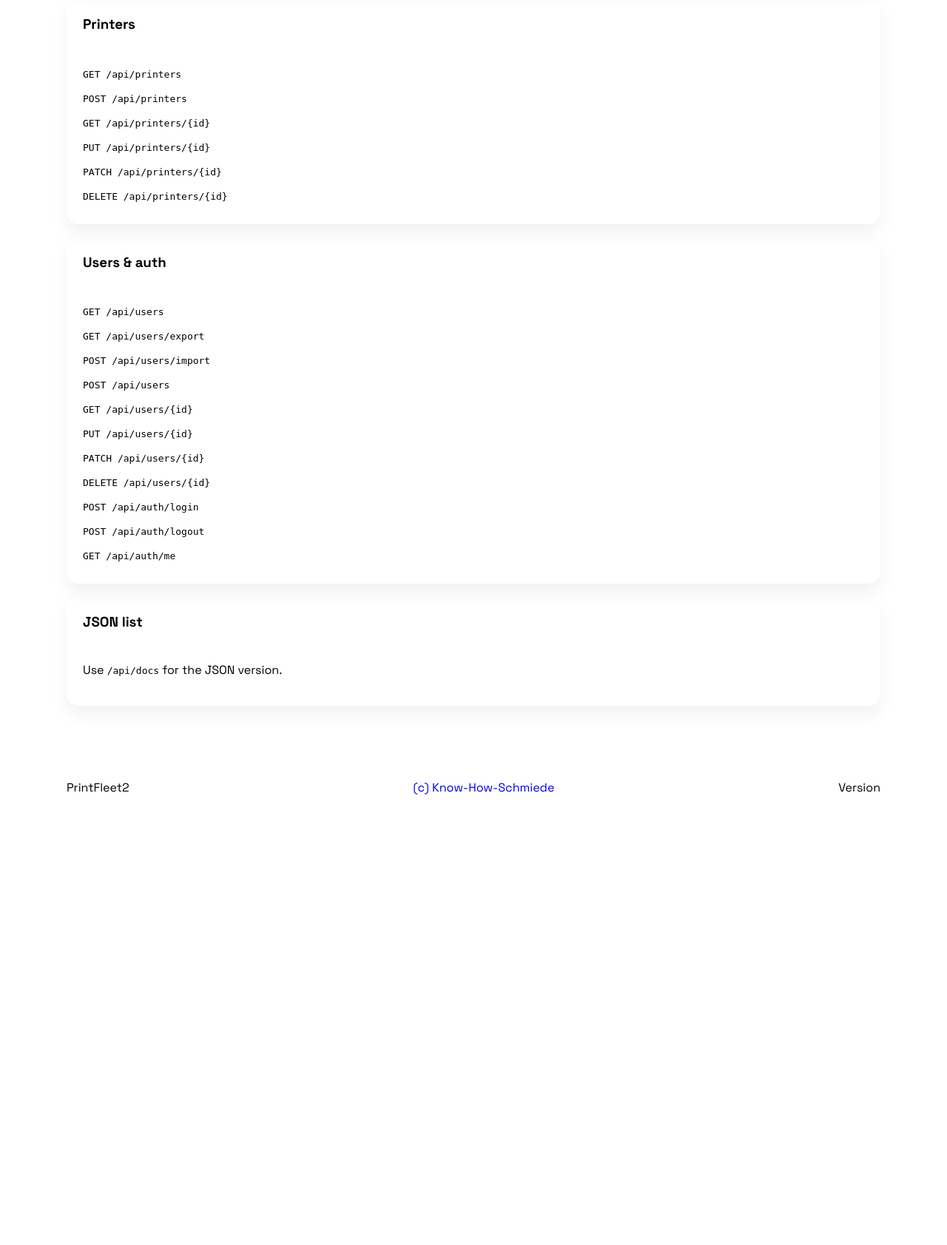
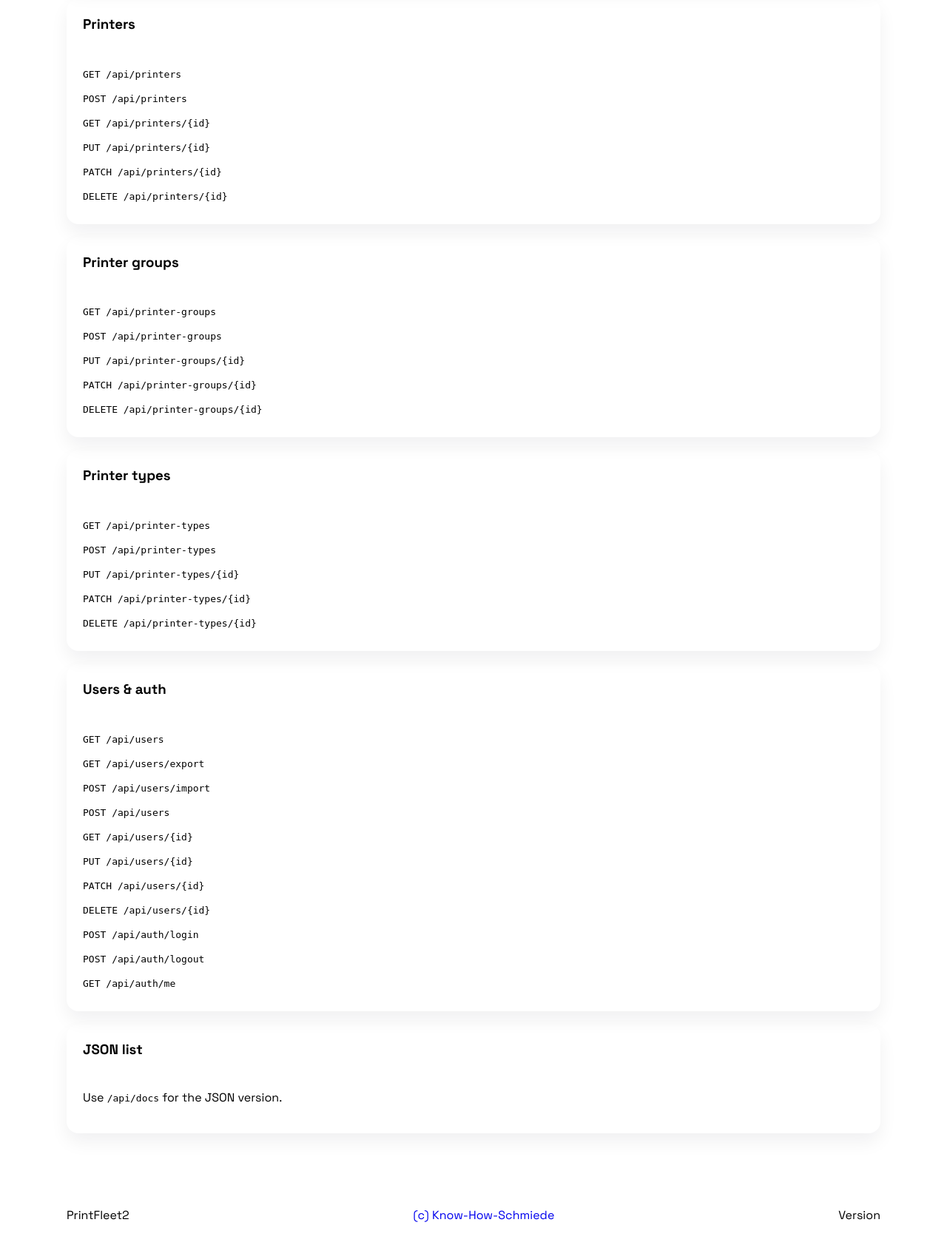
Before and after one commit to know-how-schmiede/PrintFleet2, a Python web app: template src/printfleet2/templates/docs.html in a window 1280 px wide. Shown: the part 827-2510 px from the top of the page at 74% size. Before the commit the page ends 1901 px from the top, so only its background shows below. Run offline with Jinja, Linux system fonts and the light colour scheme; the template is opened without the code that fills it, so the values that code supplies are empty.

Commit message:
Add printer groups and types to docs and README
Updated README.md to include printer groups and printer type catalogs in the project structure and features. Extended docs.html with API endpoint documentation for printer groups and printer types.

```diff
--- a/src/printfleet2/templates/docs.html
+++ b/src/printfleet2/templates/docs.html
@@ -47,6 +47,28 @@
     </div>
 
     <div class="card stack">
+      <h3>Printer groups</h3>
+      <ul class="list">
+        <li><code>GET /api/printer-groups</code></li>
+        <li><code>POST /api/printer-groups</code></li>
+        <li><code>PUT /api/printer-groups/{id}</code></li>
+        <li><code>PATCH /api/printer-groups/{id}</code></li>
+        <li><code>DELETE /api/printer-groups/{id}</code></li>
+      </ul>
+    </div>
+
+    <div class="card stack">
+      <h3>Printer types</h3>
+      <ul class="list">
+        <li><code>GET /api/printer-types</code></li>
+        <li><code>POST /api/printer-types</code></li>
+        <li><code>PUT /api/printer-types/{id}</code></li>
+        <li><code>PATCH /api/printer-types/{id}</code></li>
+        <li><code>DELETE /api/printer-types/{id}</code></li>
+      </ul>
+    </div>
+
+    <div class="card stack">
       <h3>Users & auth</h3>
       <ul class="list">
         <li><code>GET /api/users</code></li>
```
Also changed, not shown: README.md.
